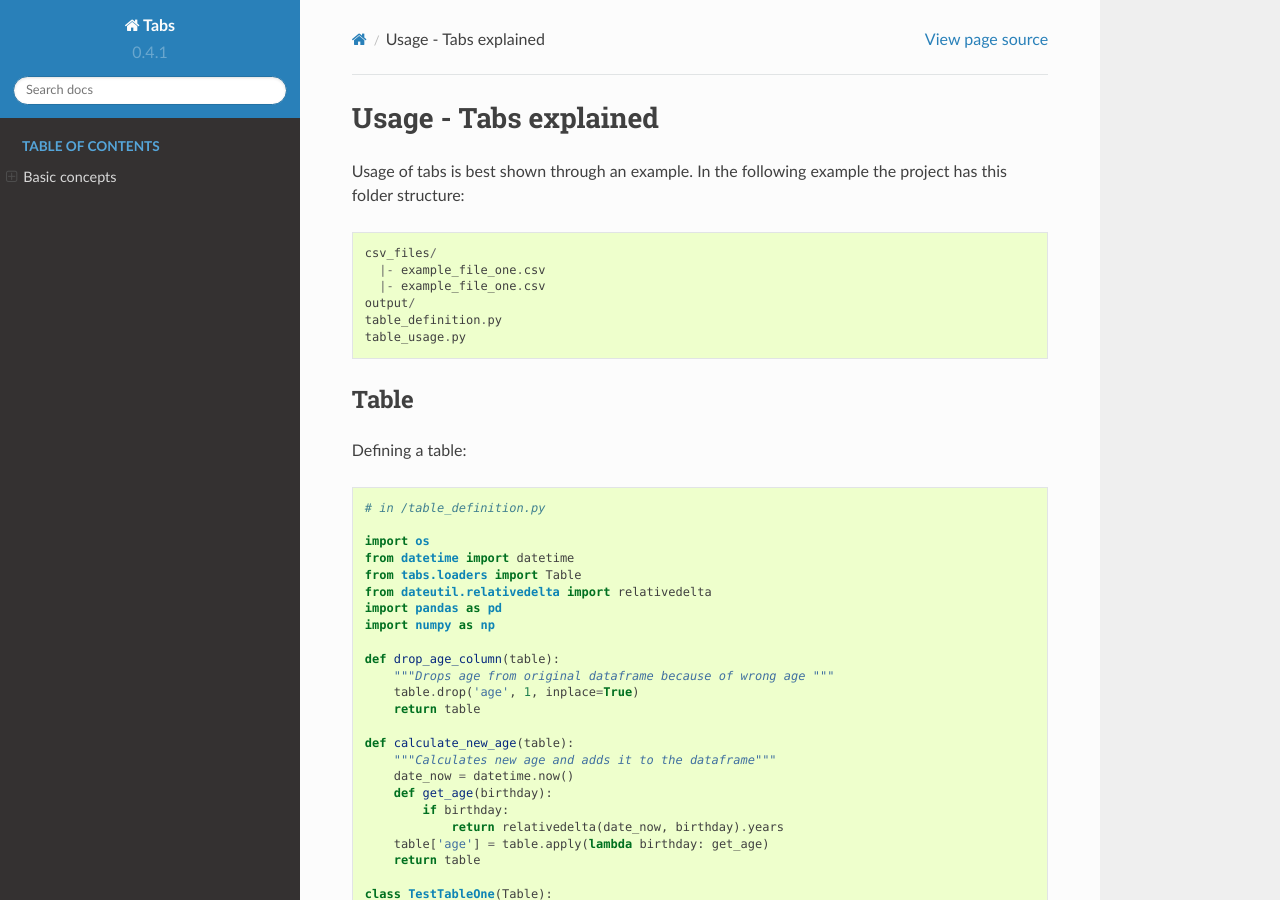
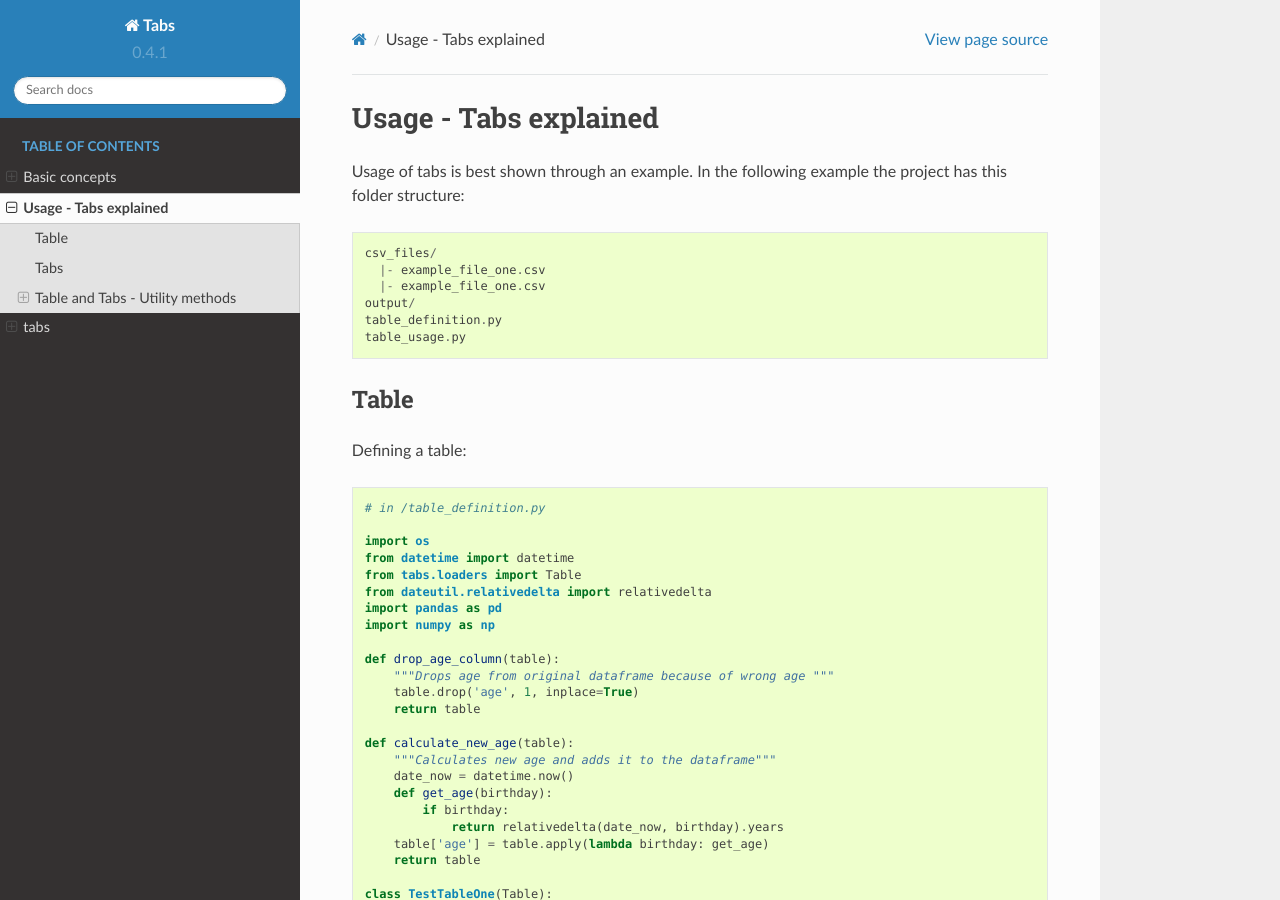
Before and after one commit to ohenrik/tabs, a Sphinx documentation site: the page built from docs/usage.rst, in a window 1280 px wide and 900 px high. Built offline with Sphinx 7.4.7 and the Read the Docs theme 2.0.0, drawn with Linux system fonts in a browser that asks for light colours; pages that are not in the unit, such as notebooks, are missing from menus.

Commit message:
updated doc menu

```diff
--- a/docs/index.rst
+++ b/docs/index.rst
@@ -29,4 +29,5 @@ Indices and tables
     :caption: Table of Contents
 
     basic_concepts
-    quick_start
+    usage
+    source/modules
```
